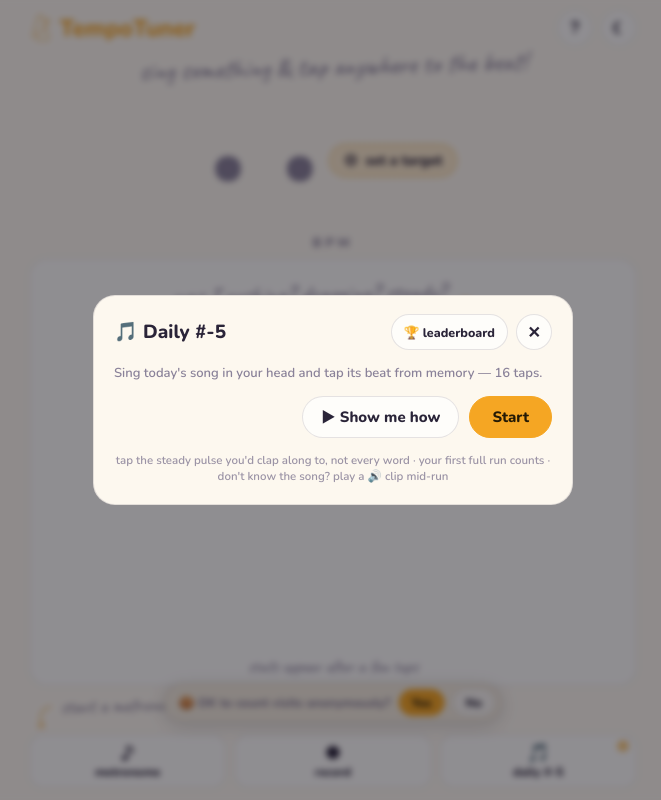
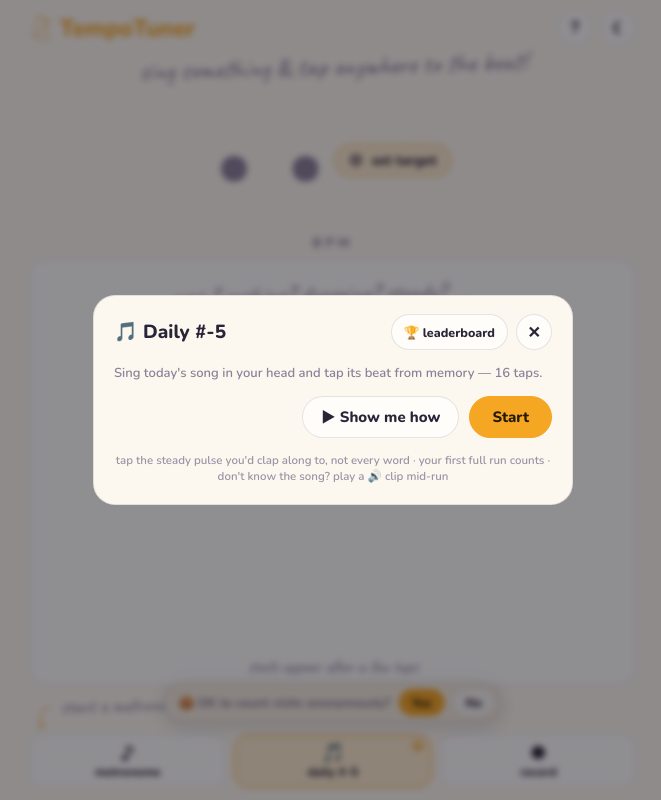
Before and after one commit to sgebb/TempoTuner, a React (Vite) app: page / in a window 1280 px wide. Shown: the whole page, without its empty margins (307-968 px from the left). Built offline with nearby package versions, Linux system fonts and the light colour scheme.

Commit message:
swap button placement, bigger reset

```diff
--- a/src/App.tsx
+++ b/src/App.tsx
@@ -433,7 +433,7 @@
                   </>
                 ) : (
                   <>
-                    <Bullseye /> set a target
+                    <Bullseye /> set target
                   </>
                 )}
               </button>
@@ -569,6 +569,11 @@
           <span className="btn-icon">{metronome.isOn ? '◼' : '♪'}</span>
           {metronome.isOn ? 'stop' : 'metronome'}
         </button>
+        <button className="btn btn-daily" onClick={() => setDailyOpen(true)} title="Daily tempo challenge">
+          <span className="btn-icon">🎵</span>
+          daily #{day}
+          {!todayResult && <span className="pulse-dot btn-dot" aria-hidden="true" />}
+        </button>
         <button
           className={`btn ${recorder.status === 'recording' ? 'btn-recording' : ''}`}
           onClick={toggleRecord}
@@ -583,11 +588,6 @@
             {recorder.status === 'playing' ? 'stop' : 'play'}
           </button>
         )}
-        <button className="btn" onClick={() => setDailyOpen(true)} title="Daily tempo challenge">
-          <span className="btn-icon">🎵</span>
-          daily #{day}
-          {!todayResult && <span className="pulse-dot btn-dot" aria-hidden="true" />}
-        </button>
       </nav>
       </>
       )}
--- a/src/styles.css
+++ b/src/styles.css
@@ -302,9 +302,9 @@
   top: 8px;
   right: 8px;
   z-index: 5;
-  width: 32px;
-  height: 32px;
-  font-size: 15px;
+  width: 40px;
+  height: 40px;
+  font-size: 24px;
 }
 
 .graph-hint-label {
@@ -465,6 +465,12 @@
   position: absolute;
   top: 7px;
   right: 9px;
+}
+
+/* the daily is the fun part — let it stand out from the tool buttons */
+.btn-daily {
+  background: var(--accent-soft);
+  border-color: var(--accent);
 }
 
 .btn-icon {
```
